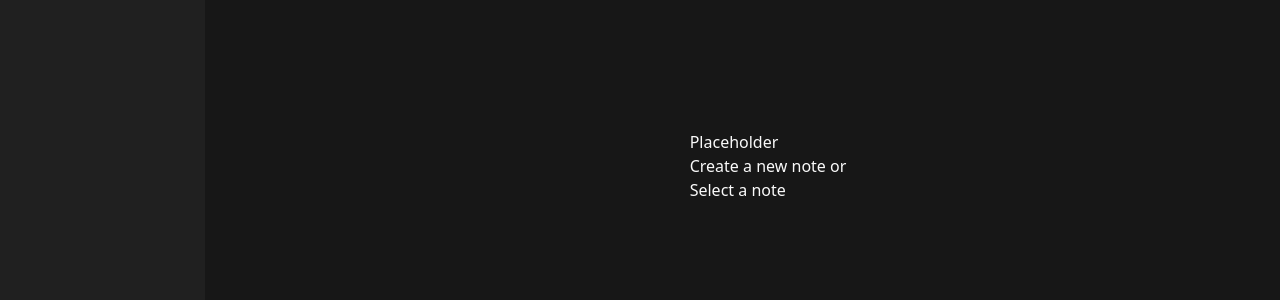
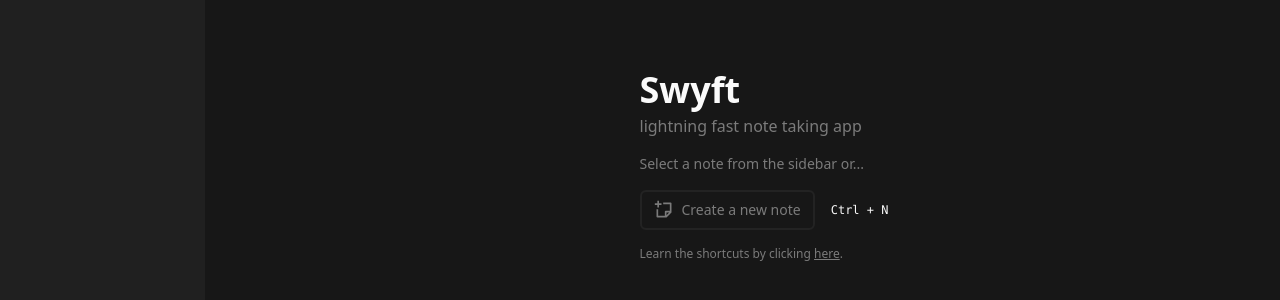
Before and after one commit to Tamagomago/swyft, a Next.js app: page /home in a window 1280 px wide. Shown: the part 234-534 px from the top of the page. Built offline with nearby package versions, Linux system fonts and the light colour scheme; no server answers.

Commit message:
chore(ui): add ui for main page

```diff
--- a/src/app/home/page.tsx
+++ b/src/app/home/page.tsx
@@ -1,12 +1,40 @@
 'use client';
 import React from 'react';
+import { RiStickyNoteAddLine } from 'react-icons/ri';
+import Button from '@/components/ui/button';
 
 function Page() {
   return (
-    <div className={'text-foreground'}>
-      <h1>Placeholder</h1>
-      <h1>Create a new note or</h1>
-      <h1>Select a note</h1>
+    <div className={'text-foreground  flex flex-col gap-4'}>
+      <div className={'flex flex-col gap-1 text-muted'}>
+        <h1 className={'text-foreground text-4xl font-bold'}>Swyft</h1>
+        <p className={'font-extralight '}>lightning fast note taking app</p>
+      </div>
+
+      <h1 className={'text-muted font-light text-sm'}>Select a note from the sidebar or...</h1>
+      <div className={'flex gap-2'}>
+        <Button
+          className={
+            'border-border flex gap-2 group items-center hover:bg-transparent w-fit hover:border-foreground hover:translate-y-[-2px] transition-all duration-300 ease-in-out border-2 '
+          }
+        >
+          <RiStickyNoteAddLine className={'text-muted group-hover:text-foreground'} size={20} />
+          <span className={'text-sm text-muted group-hover:text-foreground'}>
+            Create a new note
+          </span>
+        </Button>
+        <span className="flex items-center px-2 py-0.5 text-xs font-mono my-2 text-foreground rounded">
+          Ctrl + N
+        </span>
+      </div>
+
+      <h1 className={'text-muted font-extralight text-xs'}>
+        Learn the shortcuts by clicking{' '}
+        <span className=" inline-block underline transform hover:translate-y-[-2px] transition-all duration-300 ease-in-out">
+          here
+        </span>
+        .
+      </h1>
     </div>
   );
 }
```
